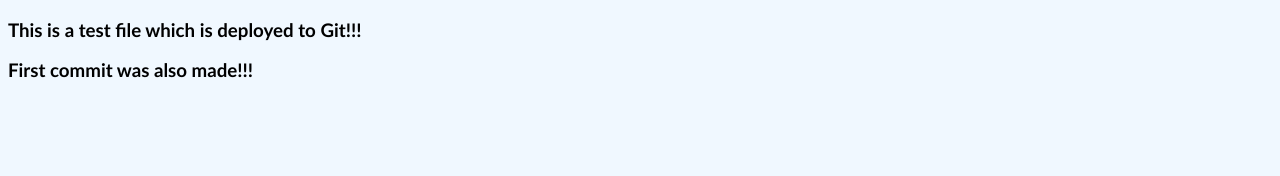
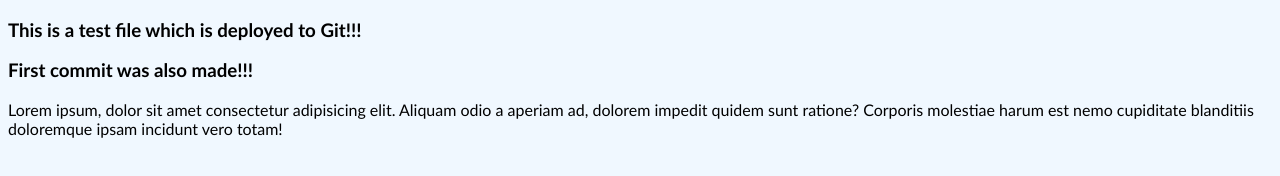
Before and after one commit to Sanjeev501/realProject, a plain HTML site: page index.html in a window 1280 px wide. Drawn offline with Linux system fonts and the light colour scheme.

Commit message:
saved changes

```diff
--- a/index.html
+++ b/index.html
@@ -10,6 +10,11 @@
   <body>
     <h3>This is a test file which is deployed to Git!!!</h3/>
     <h3>First commit was also made!!!</h3>
+    <p>Lorem ipsum, dolor sit amet consectetur adipisicing elit.
+        Aliquam odio a aperiam ad, dolorem impedit quidem sunt ratione?
+        Corporis molestiae harum est nemo cupiditate
+        blanditiis doloremque ipsam incidunt vero totam!
+    </p>
   </body>
   <script src="./script.js"></script>
 </html>
```
